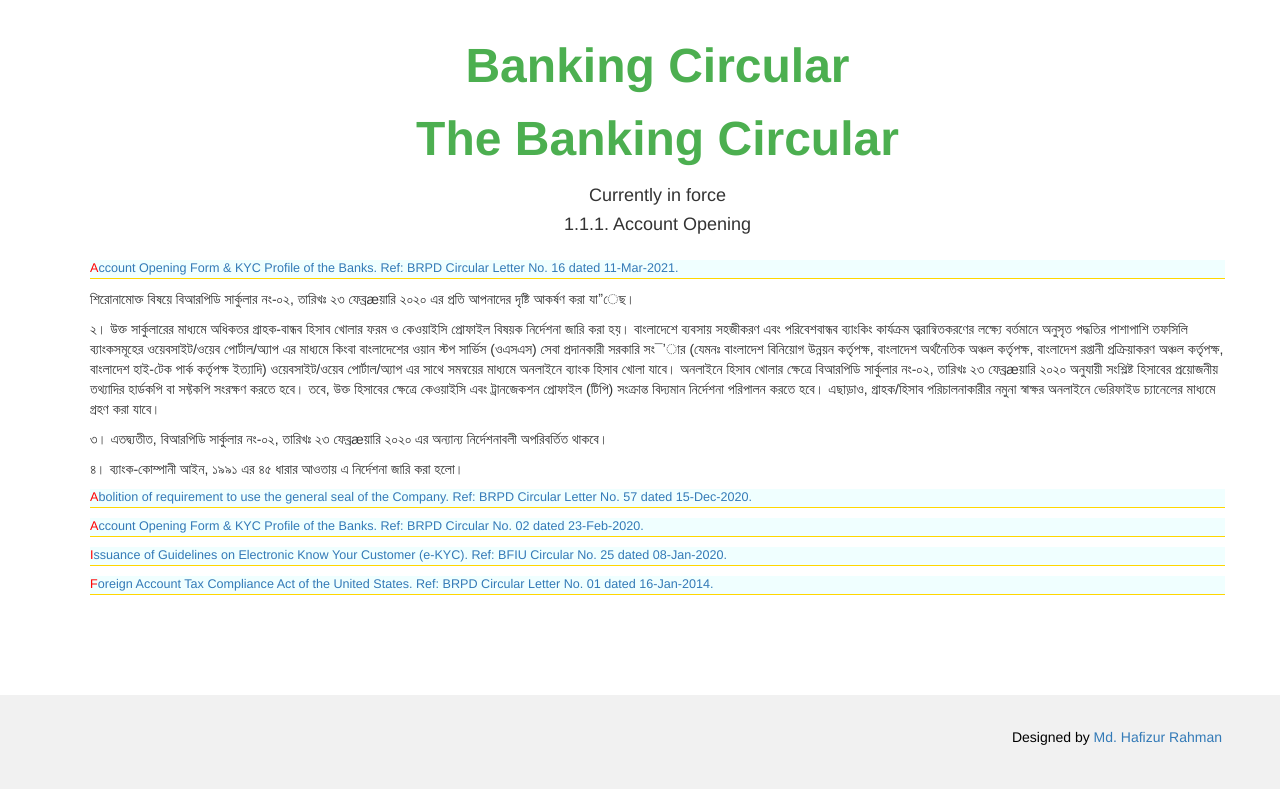
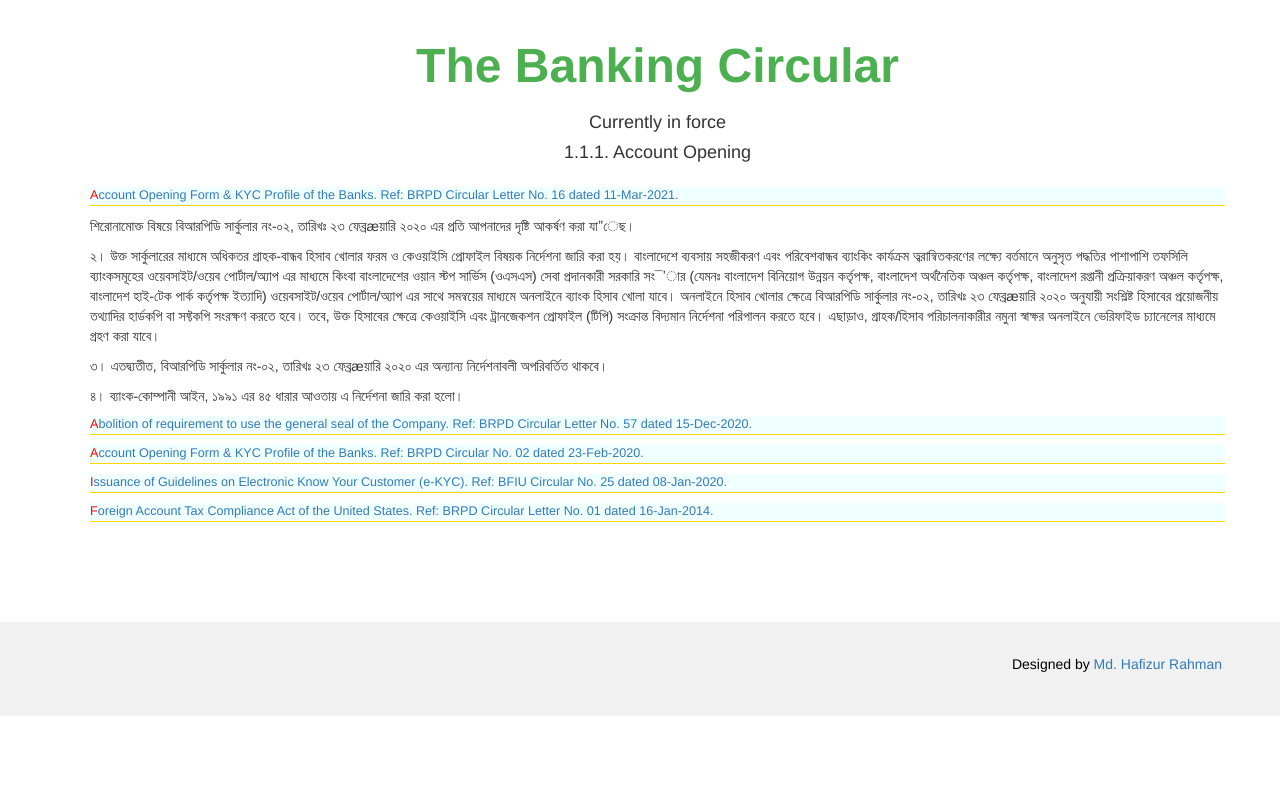
Before and after one commit to hafizurbagjan/banking, a plain HTML site: page gb/111.html in a window 1280 px wide. Drawn offline with nearby package versions, Linux system fonts and the light colour scheme; files whose address does not match are found by name.

Commit message:
03111754 commit

```diff
--- a/gb/111.html
+++ b/gb/111.html
@@ -23,7 +23,6 @@
 <body>
 
 <div class="w3-main" style="margin-left:75px;margin-right:40px;margin-top:40px">
-    <h1 style="text-align:center" class="w3-xxxlarge w3-text-green"><b>Banking Circular</b></h1>
     <div id="header"></div> <!-- Placeholder for the header -->
     <div>
         <h4 style="text-align:center">1.1.1. Account Opening</h4>
```
